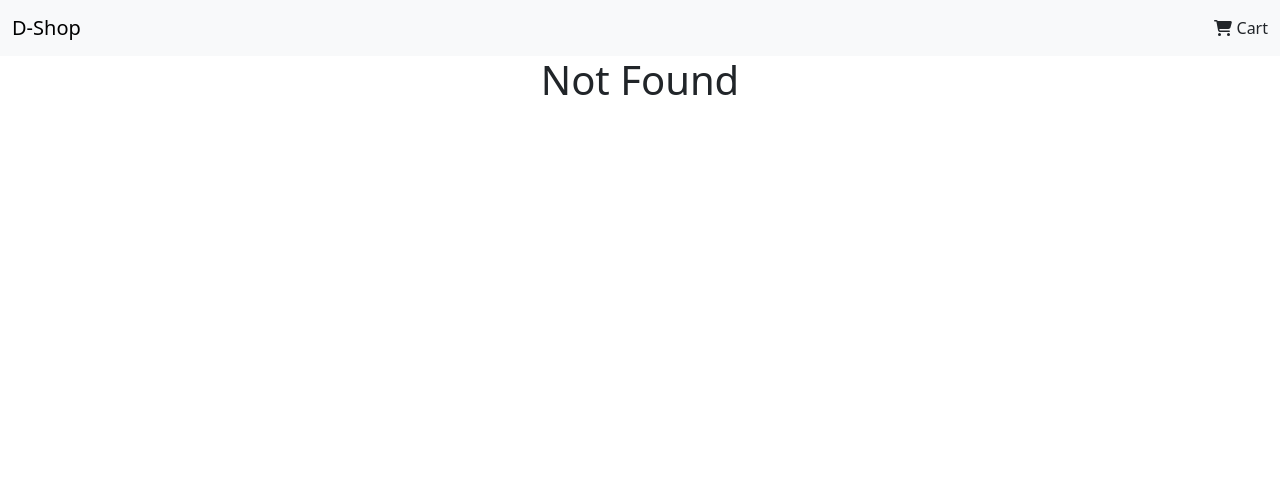
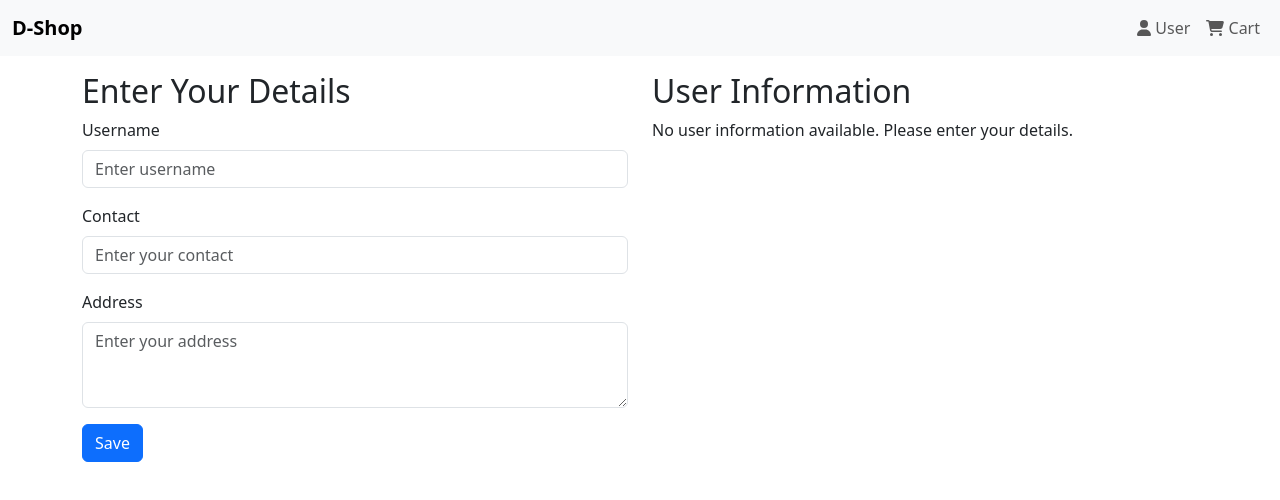
Before and after one commit to bhupi-010/ecommer, a React (Create React App) app: page /user in a window 1280 px wide. Before the commit this address had no page. Shown: the top 500 px of the page. Built offline with nearby package versions, Linux system fonts and the light colour scheme.

Commit message:
added User page with user context and link to nav bar

```diff
--- a/src/App.css
+++ b/src/App.css
@@ -36,3 +36,7 @@
     transform: rotate(360deg);
   }
 }
+
+.font-bold {
+  font-weight: bold;
+}
--- a/src/App.js
+++ b/src/App.js
@@ -3,21 +3,30 @@ import 'bootstrap/dist/css/bootstrap.min.css';
 import {BrowserRouter as Router, Routes, Route} from "react-router-dom";
 import Navbar from "./components/Navbar";
 import Homepage from "./pages/Homepage";
-import React from "react";
+import User from "./pages/User";
+import Cart from "./pages/Cart";
+import {UserProvider} from "./context/UserContext";
+import {ShopContextProvider} from "./context/ShopContext";
+
 function App() {
   return (
     <div className="App">
+      <UserProvider>
+        <ShopContextProvider>
       <Router>
         <Navbar />
 
         <Routes>
           <Route path="/"  element={<Homepage/>} />
           <Route path="/product/:productID" element={<h1>Product_detail</h1>} />
-            <Route path="/cart" element={<h1>Cart</h1>} />
+          <Route path="/user" element={<User/>} />
+          <Route path="/cart" element={<Cart />} />
           <Route path="*" element={<h1>Not Found</h1>} />
         </Routes>
 
       </Router>
+        </ShopContextProvider>
+    </UserProvider>
 
     </div>
   );
--- a/src/components/Navbar.jsx
+++ b/src/components/Navbar.jsx
@@ -1,18 +1,28 @@
 import {Link} from "react-router-dom";
 import { FontAwesomeIcon } from '@fortawesome/react-fontawesome';
-import { faShoppingCart } from '@fortawesome/free-solid-svg-icons';
+import { faShoppingCart, faUser } from '@fortawesome/free-solid-svg-icons';
 function Navbar() {
 
 
-    return <nav className="navbar bg-body-tertiary">
-            <div className="container-fluid">
-                <a href="" className="navbar-brand">D-Shop</a>
-                  <Link className="nav-link" to="/cart">
-            <FontAwesomeIcon icon={faShoppingCart}/> Cart
-            </Link>
-            </div>
-        </nav>
+    return <nav className="navbar navbar-expand sticky-top bg-body-tertiary">
+        <div className="container-fluid">
+            <a href="/" className="navbar-brand font-bold">D-Shop</a>
+            <ul className="navbar-nav ms-auto">
+                <li className="nav-item">
+                    <Link className="nav-link" to="/user">
+                        <FontAwesomeIcon icon={faUser}/> User
+                    </Link>
+                </li>
 
+                <li className="nav-item">
+                    <Link className="nav-link" to="/cart">
+                        <FontAwesomeIcon icon={faShoppingCart}/> Cart
+                    </Link>
+                </li>
+
+            </ul>
+        </div>
+    </nav>
 
 
 }
--- /dev/null
+++ b/src/context/UserContext.jsx
@@ -0,0 +1,19 @@
+import React, { createContext, useContext, useState } from 'react';
+
+const UserContext = createContext();
+
+export const useUser = () => useContext(UserContext);
+
+export const UserProvider = ({ children }) => {
+  const [userDetails, setUserDetails] = useState({ name: '', contact: '', address: '',});
+
+  const saveAccountDetails = (details) => {
+    setUserDetails(details);
+  };
+
+  return (
+    <UserContext.Provider value={{ userDetails, saveAccountDetails }}>
+      {children}
+    </UserContext.Provider>
+  );
+};
--- /dev/null
+++ b/src/pages/User.jsx
@@ -0,0 +1,71 @@
+import React, { useState, useEffect } from 'react';
+import { useUser } from '../context/UserContext';
+
+const UserPage = () => {
+  const { userDetails, saveAccountDetails } = useUser();
+  const [name, setName] = useState('');
+  const [address, setAddress] = useState('');
+  const [contact, setContact] = useState('');
+
+  useEffect(() => {
+    // Populate the form with existing user details
+    if (userDetails.name) {
+      setName(userDetails.name);
+    }
+    if (userDetails.address) {
+      setAddress(userDetails.address);
+    }
+     if (userDetails.contact) {
+      setContact(userDetails.contact);
+    }
+  }, [userDetails]);
+  const handleSubmit = (e) => {
+    e.preventDefault();
+    saveAccountDetails({ name, address, contact });
+  };
+
+  return (
+    <div className="container mt-3 text-start">
+      <div className="row">
+        <div className="col-md-6">
+          <h2>{userDetails.name ? 'Edit Your Details' : 'Enter Your Details'}</h2>
+          <form onSubmit={handleSubmit}>
+            {!userDetails.name && (
+                <div className="mb-3">
+                  <label htmlFor="formBasicName" className="form-label">Username</label>
+                  <input type="text" className="form-control" id="formBasicName" placeholder="Enter username"
+                         value={name} onChange={(e) => setName(e.target.value)} required/>
+                </div>
+            )}
+            <div className="mb-3">
+              <label htmlFor="formBasicContact" className="form-label">Contact</label>
+              <input className="form-control" id="formBasicContact" placeholder="Enter your contact"
+                        value={contact} onChange={(e) => setContact(e.target.value)} required></input>
+            </div>
+            <div className="mb-3">
+              <label htmlFor="formBasicAddress" className="form-label">Address</label>
+              <textarea className="form-control" id="formBasicAddress" rows="3" placeholder="Enter your address"
+                        value={address} onChange={(e) => setAddress(e.target.value)} required></textarea>
+            </div>
+            <button type="submit" className="btn btn-primary">Save</button>
+          </form>
+        </div>
+
+        {/* User Information on the Right */}
+        <div className="col-md-6">
+          <h2>User Information</h2>
+          {userDetails.name && (
+              <div>
+                <p><strong>Username:</strong> {userDetails.name}</p>
+                <p><strong>Contact:</strong> {userDetails.contact}</p>
+                <p><strong>Address:</strong> {userDetails.address}</p>
+              </div>
+          )}
+          {!userDetails.name && <p>No user information available. Please enter your details.</p>}
+        </div>
+      </div>
+    </div>
+  );
+};
+
+export default UserPage;
```
